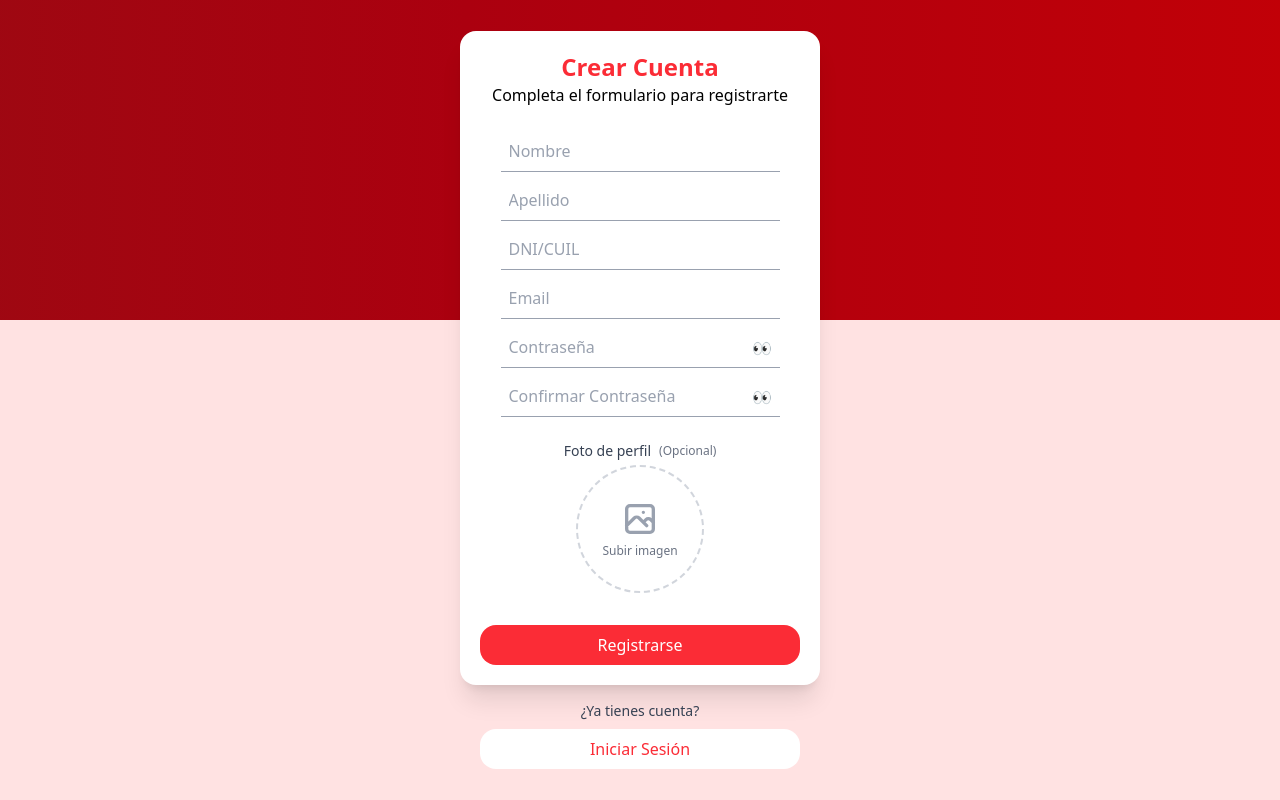
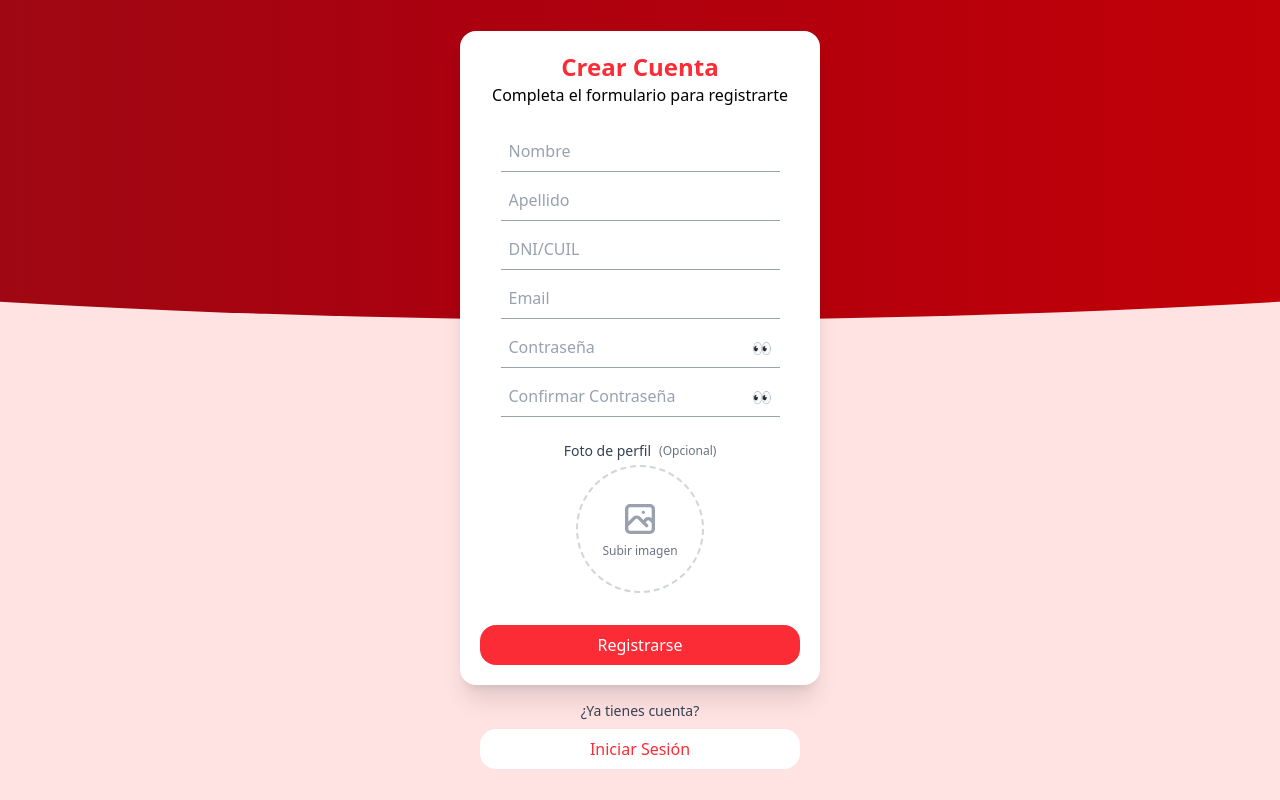
Before and after one commit to Osvaldx/Koda-App-2025, an Angular app: page /auth/register in a window 1280 px wide. Built offline with nearby package versions, Linux system fonts and the light colour scheme.

Commit message:
Style: Register con clip curve

```diff
--- a/src/app/pages/auth/register/register.css
+++ b/src/app/pages/auth/register/register.css
@@ -0,0 +1,3 @@
+.clip-curve {
+    clip-path: ellipse(150% 100% at 50% 0%);
+}
```
